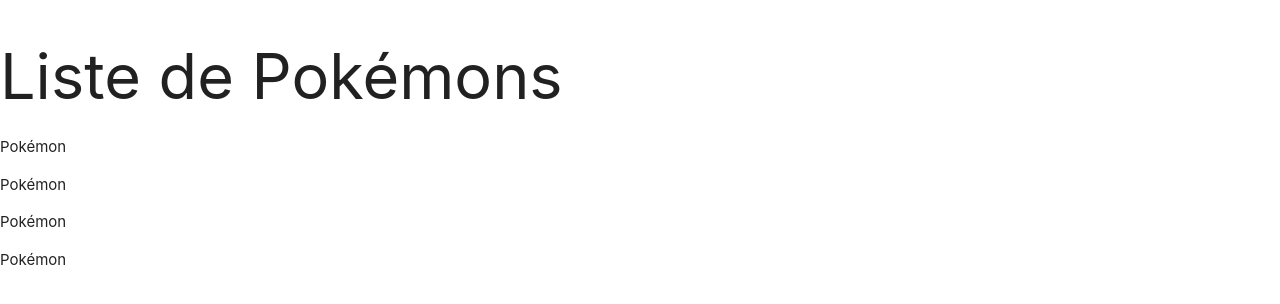
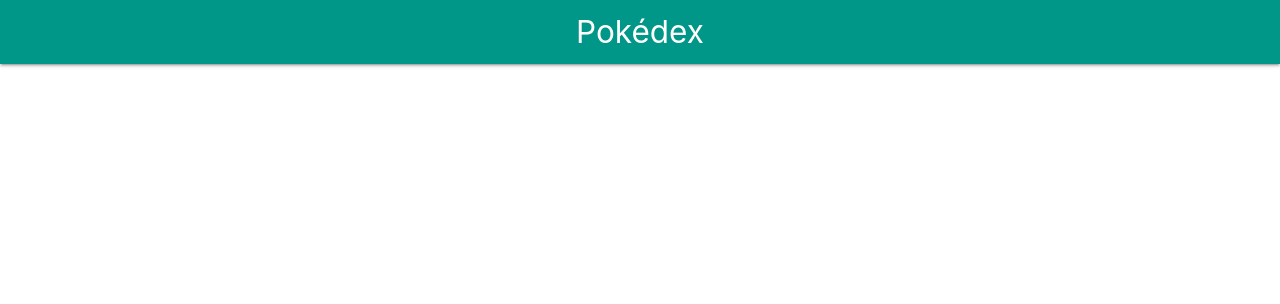
Before and after one commit to LeoBourdin/ng-pokemon-app, an Angular app: page / in a window 1280 px wide. Shown: the top 304 px of the page. Built offline with nearby package versions, Linux system fonts and the light colour scheme.

Commit message:
Ajout navbar

```diff
--- a/src/app/app.component.html
+++ b/src/app/app.component.html
@@ -1,5 +1,9 @@
-<h1>Liste de Pokémons</h1>
-<p>Pokémon</p>
-<p>Pokémon</p>
-<p>Pokémon</p>
-<p>Pokémon</p>
+<nav>
+    <div class="nav-wrapper teal">
+        <a href="#" class="brand-logo center">
+            Pokédex
+        </a>
+    </div>
+</nav>
+
+<router-outlet></router-outlet>
```
